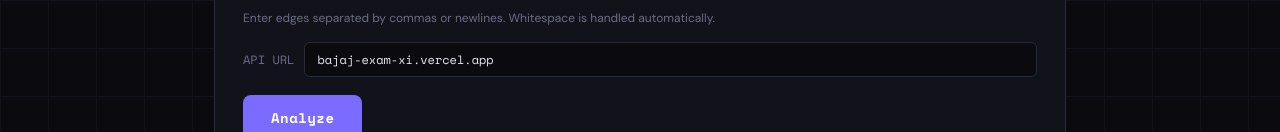
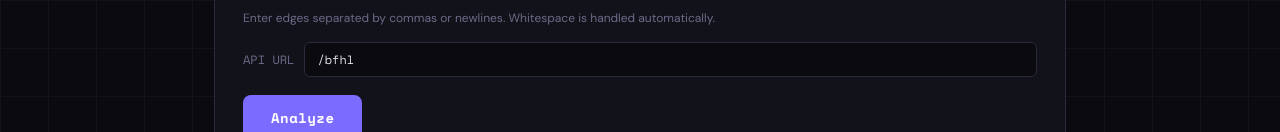
Before and after one commit to Aman-parjapati/bajaj-exam, a website: page public/index.html in a window 1280 px wide. Shown: the part 432-564 px from the top of the page. Drawn offline with nearby package versions, Linux system fonts and the light colour scheme.

Commit message:
error fixed

```diff
--- a/public/index.html
+++ b/public/index.html
@@ -7,6 +7,7 @@
   <link rel="preconnect" href="https://fonts.googleapis.com" />
   <link rel="stylesheet" href="styles.css" />
   <link href="https://fonts.googleapis.com/css2?family=Space+Mono:wght@400;700&family=DM+Sans:wght@300;400;500;600&display=swap" rel="stylesheet" />
+
 </head>
 <body>
 <div class="wrapper">
@@ -24,7 +25,7 @@
 
     <div class="url-row">
       <span class="url-label">API URL</span>
-      <input type="text" id="apiUrl" value="bajaj-exam-xi.vercel.app" placeholder="bajaj-exam-xi.vercel.app" />
+      <input type="text" id="apiUrl" value="/bfhl" placeholder="https://your-api.com/bfhl" />
     </div>
 
     <button class="btn" id="submitBtn" onclick="submitData()">
```
